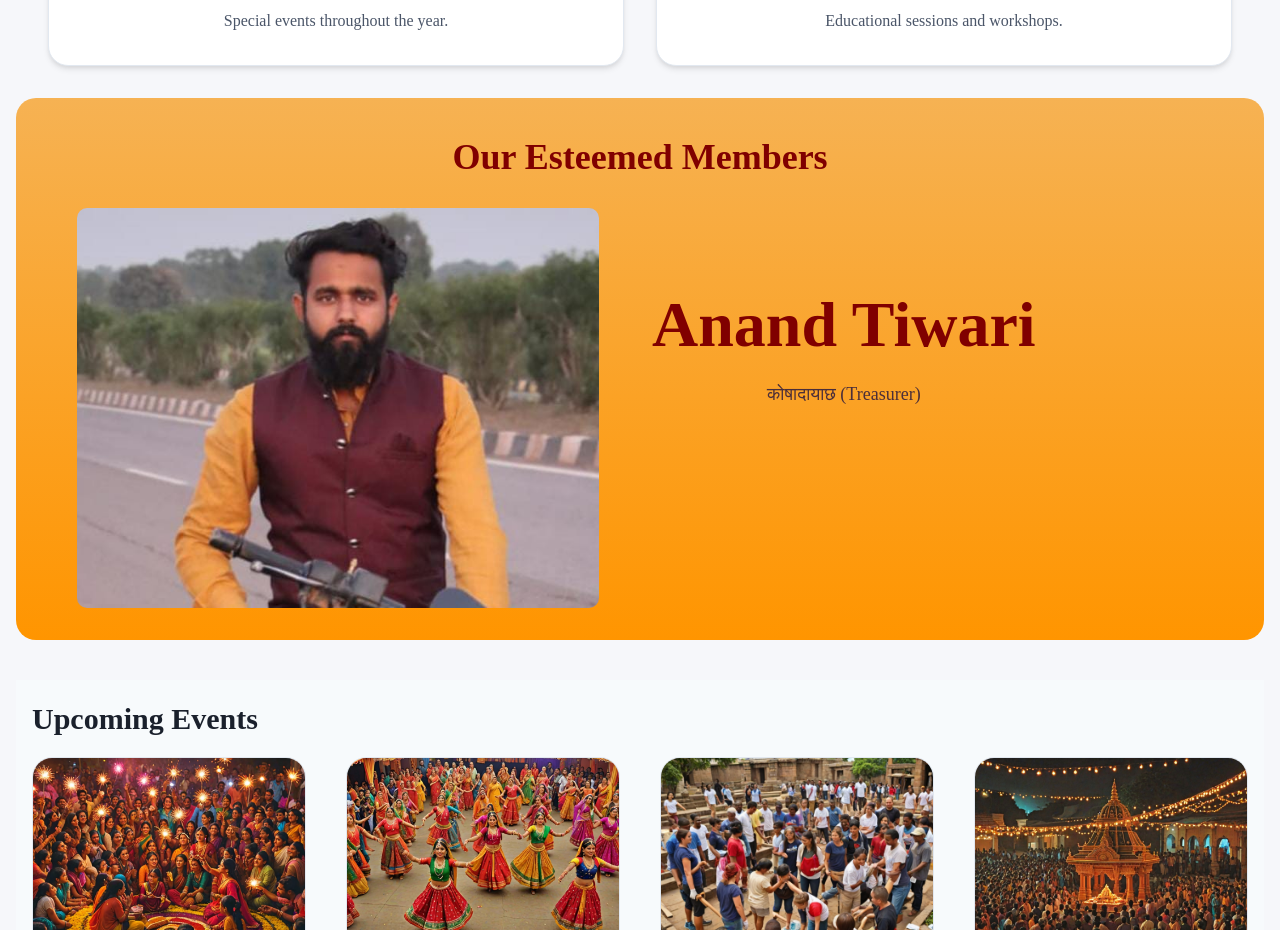
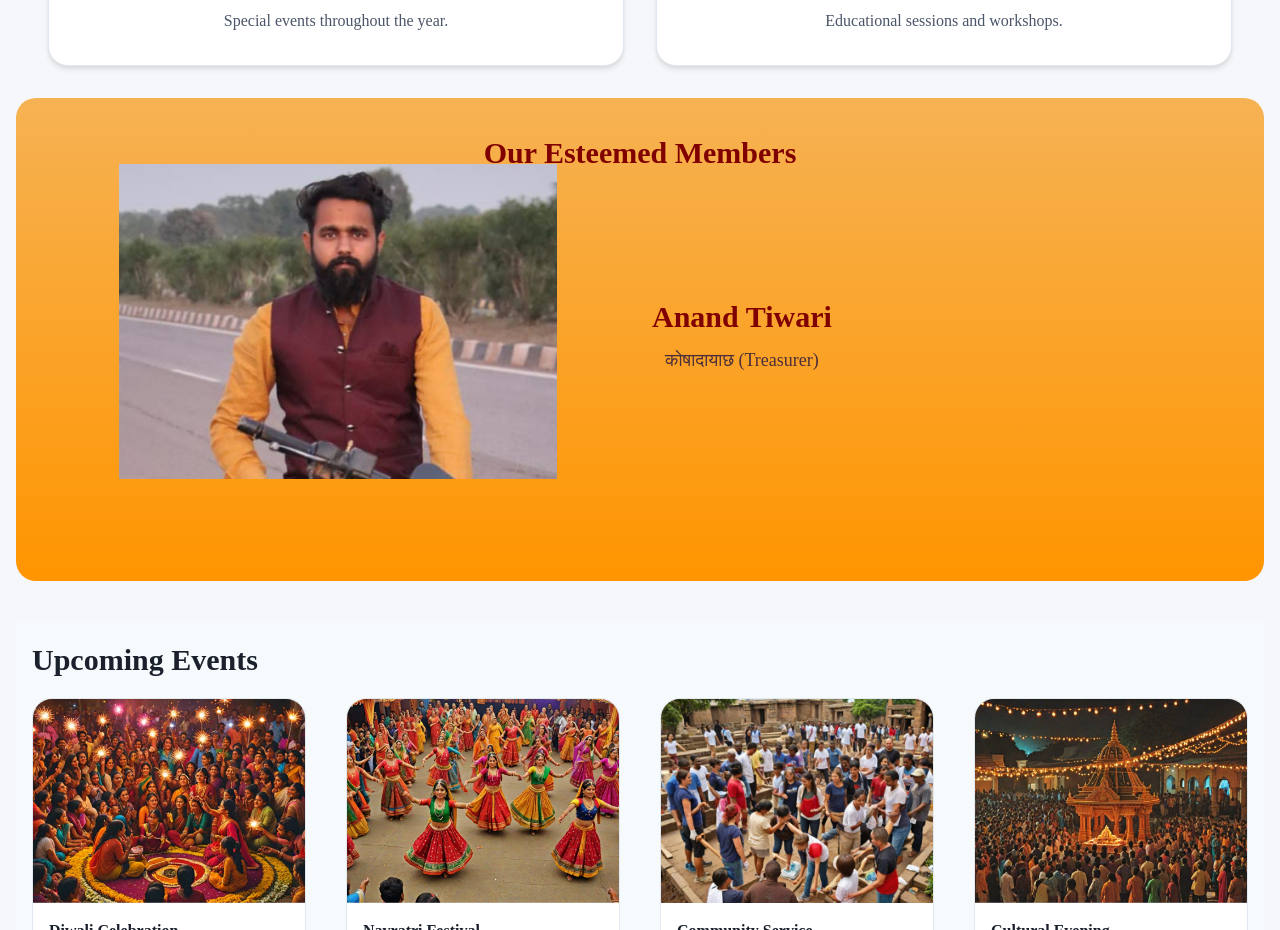
Before and after one commit to npcdazai/SparkingZero, a React (Vite) app: page / in a window 1280 px wide. Shown: the part 1420-2350 px from the top of the page. Built offline with nearby package versions, Linux system fonts and the light colour scheme; a web font is replaced by a local one.

Commit message:
carousel fixing

```diff
--- a/src/components/Ui/CardCaro.jsx
+++ b/src/components/Ui/CardCaro.jsx
@@ -1,4 +1,4 @@
-import { Box, Button, Container, Flex, Image, Text } from "@chakra-ui/react";
+import { Box, Text, Flex, Image } from "@chakra-ui/react";
 import React, { useState, useEffect } from "react";
 import slider1 from "../../assets/Images/members/images/mainbab.jpg";
 import slider2 from "../../assets/Images/members/images/person1.jpg";
@@ -7,8 +7,6 @@ import slider4 from "../../assets/Images/members/images/pp4.jpg";
 import slider5 from "../../assets/Images/members/images/pp5.jpg";
 import slider6 from "../../assets/Images/members/images/pp6.jpg";
 import slider7 from "../../assets/Images/members/images/pp2.jpg";
-import { ArrowForwardIcon } from "@chakra-ui/icons";
-import { NavLink } from "react-router-dom";
 
 const membersData = [
   {
@@ -69,17 +67,14 @@ const Members = () => {
       p={8}
       borderRadius="20px"
       w="100%"
-    //   maxW="1200px"
-    //   mx="auto"
     >
       <Text
         as="h1"
-        fontSize={{ base: "2xl", md: "3xl", lg: "4xl" }}
+        fontSize={{ base: "xl", md: "2xl", lg: "3xl" }}  // Reduced font size
         fontWeight="bold"
         fontFamily="Roca Two"
         color="#800000"
         mb={6}
-        // textAlign="center"
       >
         Our Esteemed Members
       </Text>
@@ -93,8 +88,8 @@ const Members = () => {
       >
         <Box
           position="relative"
-          w="50%"
-          h="400px"
+          w={{ base: "100%", md: "50%" }}  // Full width on mobile, 50% on larger screens
+          h="350px"  // Adjusted height
           display="flex"
           justifyContent="center"
           alignItems="center"
@@ -105,10 +100,10 @@ const Members = () => {
               src={member.image}
               alt={member.name}
               position="absolute"
-              top={0}
-              h="100%"
-              w="90%"
-              objectFit="cover"
+              top="-10%"
+              h="90%"  // Adjusted height to zoom out the image
+              w="90%"  // Adjusted width to make it smaller
+              objectFit="contain"  // Ensure the entire image fits within the box
               borderRadius="10px"
               transition="opacity 0.5s ease-in-out"
               opacity={tabIndex === index ? 1 : 0}
@@ -116,25 +111,24 @@ const Members = () => {
           ))}
         </Box>
 
-        <Flex alignItems="flex-end" w="50%" textAlign="center"  >
+        <Flex alignItems="flex-end" w={{ base: "100%", md: "50%" }} textAlign="center">
           {membersData.map((member, index) => (
             <Box
               key={index}
               position="absolute"
               transition="opacity 0.5s ease-in-out"
               opacity={tabIndex === index ? 1 : 0}
-            //   display={tabIndex === index ? "block" : "none"}
             >
               <Text
                 fontFamily="Roca Two"
-                fontSize="4rem"
+                fontSize={{ base: "2xl", md: "3xl" }}  // Reduced font size for name
                 fontWeight="bold"
                 color="#800000"
                 mb={2}
               >
                 {member.name}
               </Text>
-              <Text fontSize="lg" fontWeight="500" color="#4B2E39">
+              <Text fontSize={{ base: "md", md: "lg" }} fontWeight="500" color="#4B2E39">
                 {member.role}
               </Text>
             </Box>
```
